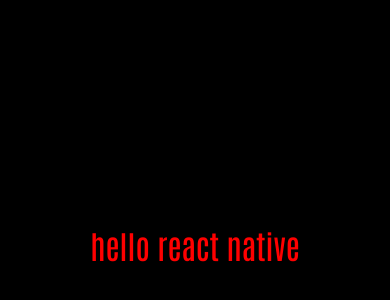
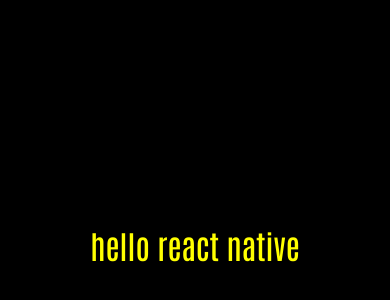
Before and after one commit to marzan999/RN_DevSkill, a React Native app in the folder Planet-App/: screen / in a window 390 px wide. Shown: the part 178-478 px from the top of the page. Built offline with nearby package versions, Linux system fonts and the light colour scheme.

Commit message:
text components

```diff
--- a/Planet-App/App.js
+++ b/Planet-App/App.js
@@ -16,14 +16,16 @@
 
   if (!fontsLoaded) {
     return <ActivityIndicator />
+  } else {
+    return (
+      <View style={styles.container}>
+        <Text preset="h1" style={{ color: 'yellow' }}>
+          hello react native
+        </Text>
+        <StatusBar style="auto" />
+      </View>
+    );
   }
-
-  return (
-    <View style={styles.container}>
-      <Text preset="h1" style={{ color: 'red' }}>hello react native</Text>
-      <StatusBar style="auto" />
-    </View>
-  );
 }
 
 const styles = StyleSheet.create({
```
